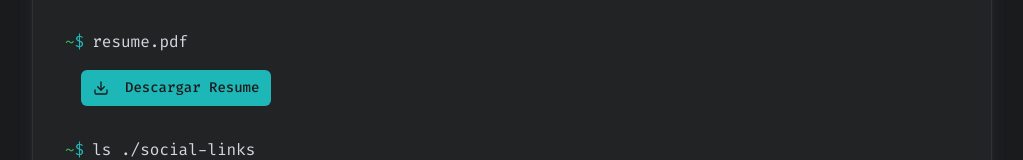
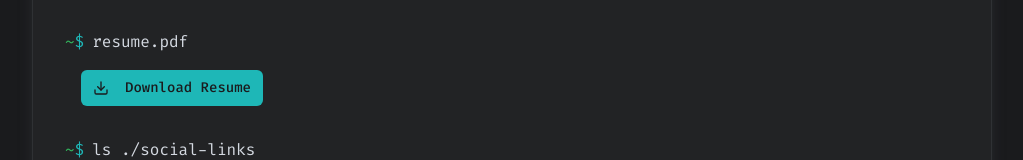
Before and after one commit to fzflorez/mauricioflorez-portfolio, a Next.js app: page / in a window 1280 px wide. Shown: the part 1363-1523 px from the top of the page, without its empty margins (128-1151 px from the left). Built offline with nearby package versions, Linux system fonts and the light colour scheme.

Commit message:
rename descargar resume button to download resume

```diff
--- a/src/components/sections/contact-section.tsx
+++ b/src/components/sections/contact-section.tsx
@@ -76,7 +76,7 @@ export function ContactSection() {
           >
             <Link href="/MauricioFlorez_CV.pdf" target="_blank" download>
               <Download className="mr-2 h-4 w-4" />
-              Descargar Resume
+              Download Resume
             </Link>
           </Button>
         </div>
```
